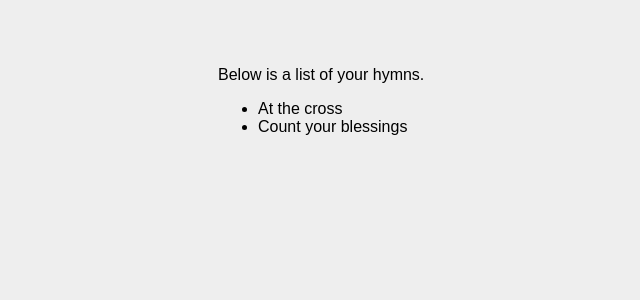
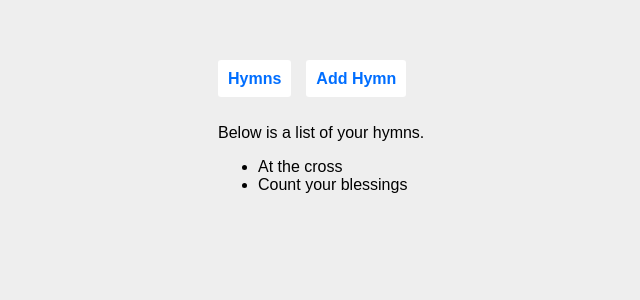
Before and after one commit to Betty-Kebenei/hymns-client, a Vue app: page / in a window 1280 px wide. Shown: the top 300 px of the page, without its empty margins (102-742 px from the left). Built offline with nearby package versions, Linux system fonts and the light colour scheme.

Commit message:
Add routing.

```diff
--- a/src/App.vue
+++ b/src/App.vue
@@ -1,6 +1,11 @@
 <template>
   <div id="app">
-    <Hymns />
+    <nav>
+      <router-link to="/">Hymns</router-link>
+      <router-link to="/add-hymn">Add Hymn</router-link>
+    </nav>
+
+    <router-view />
   </div>
 </template>
 
```
